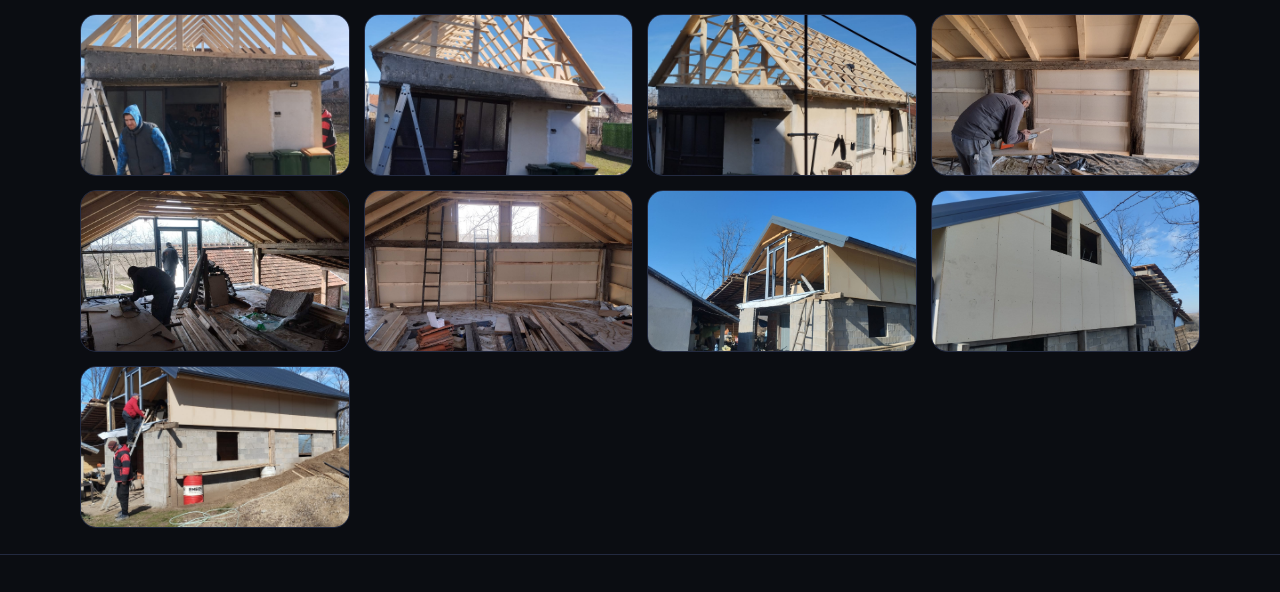
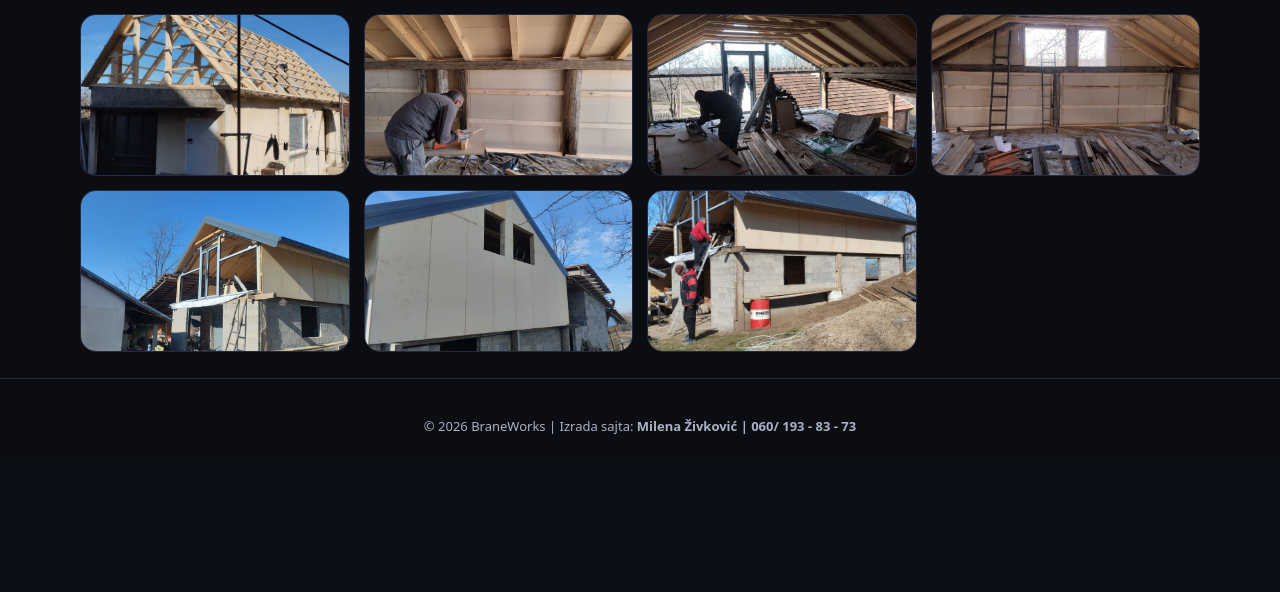
Before and after one commit to ITMilena/branetov-sajt, a Django app: page /galerija/ in a window 1280 px wide. Shown: the part 889-1481 px from the top of the page. After the commit the page ends 1323 px from the top, so only its background shows below. Run offline with Django 5.2, Linux system fonts and the light colour scheme; data that the repository does not hold is empty.

Commit message:
Fix galerija kategorije (bez petlji)

```diff
--- a/templates/gallery.html
+++ b/templates/gallery.html
@@ -133,8 +133,6 @@
       <div class="gitem" data-cat="krovovi" data-full="{% static 'img/slika19.jpeg' %}" data-cap="Slika 19"><img src="{% static 'img/slika19.jpeg' %}" alt="Slika 19"></div>
       <div class="gitem" data-cat="krovovi" data-full="{% static 'img/slika20.jpeg' %}" data-cap="Slika 20"><img src="{% static 'img/slika20.jpeg' %}" alt="Slika 20"></div>
       <div class="gitem" data-cat="krovovi" data-full="{% static 'img/slika21.jpeg' %}" data-cap="Slika 21"><img src="{% static 'img/slika21.jpeg' %}" alt="Slika 21"></div>
-      <div class="gitem" data-cat="krovovi" data-full="{% static 'img/slika22.jpeg' %}" data-cap="Slika 22"><img src="{% static 'img/slika22.jpeg' %}" alt="Slika 22"></div>
-      <div class="gitem" data-cat="krovovi" data-full="{% static 'img/slika23.jpeg' %}" data-cap="Slika 23"><img src="{% static 'img/slika23.jpeg' %}" alt="Slika 23"></div>
       <div class="gitem" data-cat="krovovi" data-full="{% static 'img/slika24.jpeg' %}" data-cap="Slika 24"><img src="{% static 'img/slika24.jpeg' %}" alt="Slika 24"></div>
       <div class="gitem" data-cat="krovovi" data-full="{% static 'img/slika25.jpeg' %}" data-cap="Slika 25"><img src="{% static 'img/slika25.jpeg' %}" alt="Slika 25"></div>
       <div class="gitem" data-cat="krovovi" data-full="{% static 'img/slika26.jpeg' %}" data-cap="Slika 26"><img src="{% static 'img/slika26.jpeg' %}" alt="Slika 26"></div>
```
